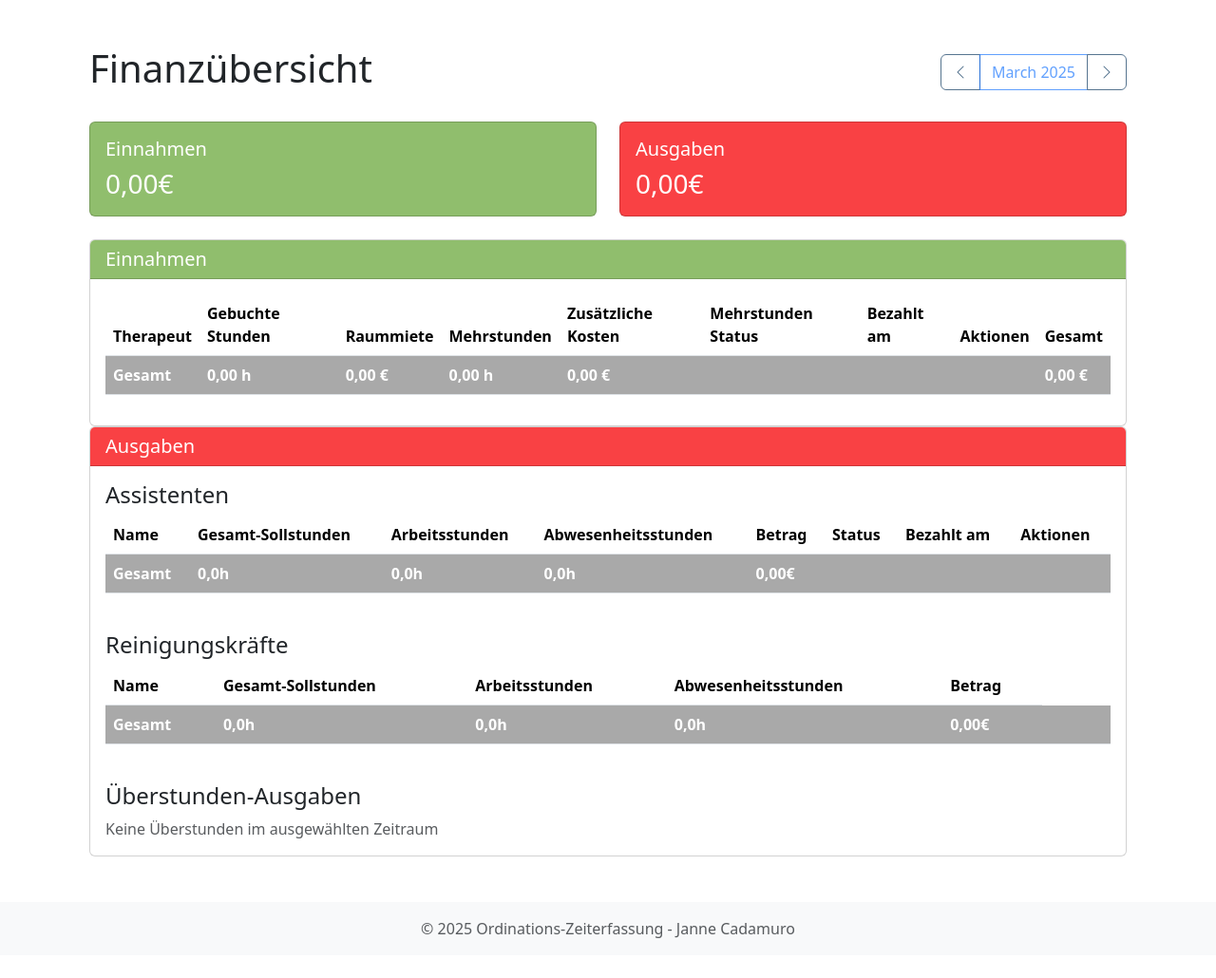
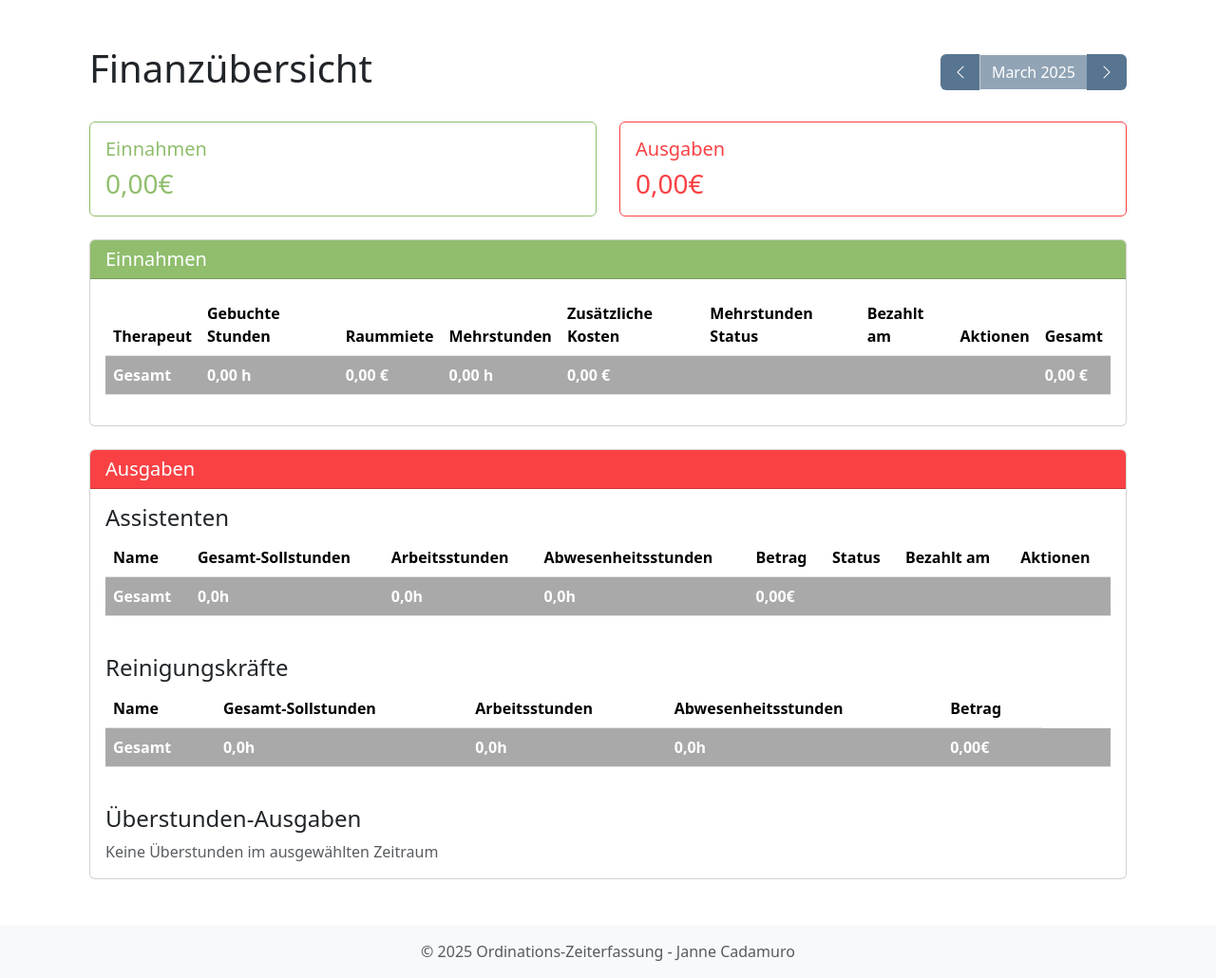
Before and after one commit to drfoehn/workfore_management, a Django app: page /finance-overview/ in a window 1280 px wide. Shown: the part 76-1106 px from the top of the page at 95% size. Before the commit the page ends 1064 px from the top, so only its background shows below. Run offline with Django 5.2, Linux system fonts and the light colour scheme; a user stored in the database is signed in; tables that the repository leaves empty hold one stand-in row (values such as "Sample post"); some libraries are stand-ins or nearby versions.

Commit message:
minor bugs

```diff
--- a/workforce_management/static/css/custom.css
+++ b/workforce_management/static/css/custom.css
@@ -216,10 +216,35 @@ a:hover {
   color: white !important;
 }
 
+
+
+.bg-yellow-orange {
+  background-color: var(--yellow-orange) !important;
+  color: white !important;
+}
+
 .bg-white-outline {
   background-color: none !important;
   border-color: white !important;
   color: white !important;
+}
+
+.bg-red-salsa-outline {
+  background-color: none !important;
+  border-color: var(--red-salsa) !important;
+  color: var(--red-salsa) !important;
+}
+
+.bg-yellow-orange-outline {
+  background-color: none !important;
+  border-color: var(--yellow-orange) !important;
+  color: var(--yellow-orange) !important;
+}
+
+.bg-pistachio-outline {
+  background-color: none !important;
+  border-color: var(--pistachio) !important;
+  color: var(--pistachio) !important;
 }
 
 
--- a/workforce_management/templates/wfm/employee_detail.html
+++ b/workforce_management/templates/wfm/employee_detail.html
@@ -74,7 +74,7 @@
                     <dd class="col-sm-8">{{ employee.room_rate|default:"-" }} €/h</dd>
                     {% endif %}
 
-                    {% if request.user.role == 'OWNER' %}
+                    {% if request.user.role == 'OWNER' and employee.role != 'THERAPIST' %}
                     <dt class="col-sm-4">{% trans "Gehalt" %}</dt>
                     <dd class="col-sm-8">{{ employee.hourly_rate|default:"-" }} €/h</dd>
                     {% endif %}
--- a/workforce_management/templates/wfm/finance_overview.html
+++ b/workforce_management/templates/wfm/finance_overview.html
@@ -11,18 +11,18 @@
 {% block content %}
 <div class="container py-4">
     <!-- Navigation -->
-    <div class="d-flex justify-content-between align-items-center mb-4">
+    <div class="d-flex justify-content-between align-items-center mb-4 ">
         <h1>{% trans "Finanzübersicht" %}</h1>
         <div class="btn-group">
             <a href="?month={{ prev_month.month }}&year={{ prev_month.year }}"
-               class="btn btn-outline-primary">
+               class="btn bg-queen-blue">
                 <i class="bi bi-chevron-left"></i>
             </a>
-            <button class="btn btn-outline-primary" disabled>
+            <button class="btn bg-queen-blue" disabled>
                 {{ month_name }}
             </button>
             <a href="?month={{ next_month.month }}&year={{ next_month.year }}"
-               class="btn btn-outline-primary">
+               class="btn bg-queen-blue">
                 <i class="bi bi-chevron-right"></i>
             </a>
         </div>
@@ -31,7 +31,7 @@
     <!-- Zusammenfassung -->
     <div class="row mb-4">
         <div class="col-md-6">
-            <div class="card bg-success text-white">
+            <div class="card bg-pistachio-outline">
                 <div class="card-body">
                     <h5 class="card-title">{% trans "Einnahmen" %}</h5>
                     <h3 class="mb-0">{{ total_income|floatformat:2 }}€</h3>
@@ -39,7 +39,7 @@
             </div>
         </div>
         <div class="col-md-6">
-            <div class="card bg-danger text-white">
+            <div class="card bg-red-salsa-outline">
                 <div class="card-body">
                     <h5 class="card-title">{% trans "Ausgaben" %}</h5>
                     <h3 class="mb-0">{{ total_expenses|floatformat:2 }}€</h3>
@@ -137,11 +137,13 @@
             </div>
         </div>
     </div>
-        <div class="row">
+
+
         <!-- Ausgaben -->
+        <div class="row mt-4">
         <div class="col-md-12">
             <div class="card mb-6">
-                <div class="card-header bg-danger text-white">
+                <div class="card-header bg-red-salsa">
                     <h5 class="mb-0">{% trans "Ausgaben" %}</h5>
                 </div>
                 <div class="card-body">
--- a/workforce_management/wfm/views.py
+++ b/workforce_management/wfm/views.py
@@ -2740,7 +2740,7 @@ def upload_document(request):
             file = request.FILES.get('file')
             display_name = request.POST.get('display_name')
             notes = request.POST.get('notes')
-            sick_leave_id = request.POST.get('sick_leave_id')  # Hole die ID aus dem versteckten Feld
+            sick_leave_id = request.POST.get('sick_leave_id')
 
             # Erstelle das Dokument
             document = UserDocument.objects.create(
@@ -2759,15 +2759,18 @@ def upload_document(request):
                     sick_leave.save()
                 except SickLeave.DoesNotExist:
                     document.delete()
-                    return JsonResponse({'error': 'Krankenstand nicht gefunden'}, status=404)
-
-            return JsonResponse({'success': True})
+                    messages.error(request, gettext('Krankenstand nicht gefunden'))
+                    return redirect('wfm:user-documents')
+
+            messages.success(request, gettext('Dokument erfolgreich hochgeladen'))
+            return redirect('wfm:user-documents')
 
         except Exception as e:
             logger.error(f"Fehler beim Hochladen: {str(e)}", exc_info=True)
-            return JsonResponse({'error': str(e)}, status=500)
-
-    return JsonResponse({'error': 'Invalid method'}, status=405)
+            messages.error(request, gettext('Fehler beim Hochladen des Dokuments'))
+            return redirect('wfm:user-documents')
+
+    return redirect('wfm:user-documents')
 
 @login_required
 def api_document_update(request, pk):
@@ -3024,7 +3027,6 @@ class EmployeeDetailView(LoginRequiredMixin, DetailView):
                     therapist=employee,
                     date__year=date.year,
                     date__month=date.month,
-                    status='COMPLETED'  # Nur abgeschlossene Buchungen
                 )
 
                 total_hours = bookings.aggregate(
@@ -3066,6 +3068,7 @@ class EmployeeListView(LoginRequiredMixin, OwnerRequiredMixin, TemplateView):
         # Mitarbeiter nach Rollen gruppieren
         context['therapists'] = CustomUser.objects.filter(role='THERAPIST').order_by('first_name', 'last_name')
         context['assistants'] = CustomUser.objects.filter(role='ASSISTANT').order_by('first_name', 'last_name')
+        context['cleaners'] = CustomUser.objects.filter(role='CLEANING').order_by('first_name', 'last_name')
         context['owners'] = CustomUser.objects.filter(role='OWNER').order_by('first_name', 'last_name')
 
         return context
```
Also changed, not shown: workforce_management/templates/wfm/employee_list.html (+7 -7 lines), workforce_management/templates/wfm/modals/booking_modal.html (+38 -1 lines).
